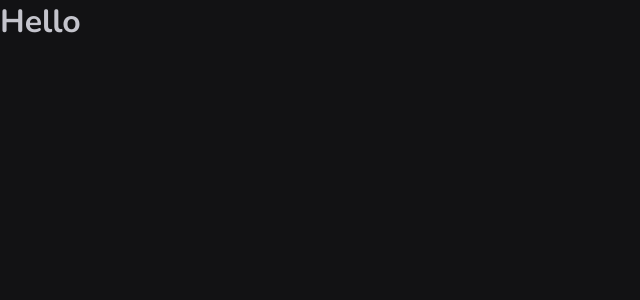
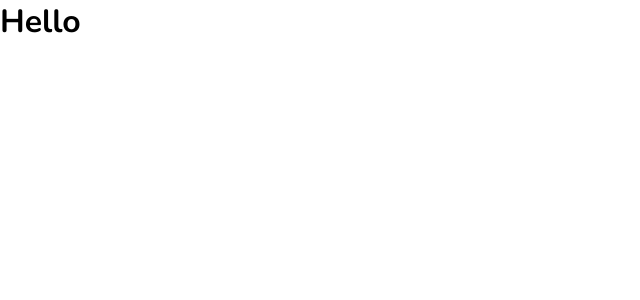
Before and after one commit to felipesanderp/findAfriend, a React (Vite) app: page / in a window 1280 px wide. Shown: the top 300 px of the page, without its empty margins (0-640 px from the left). Built offline with nearby package versions, Linux system fonts and the light colour scheme.

Commit message:
define theme colors

```diff
--- a/src/styles/themes/default.ts
+++ b/src/styles/themes/default.ts
@@ -1,21 +1,17 @@
 export const defaultTheme = {
-  white: '#FFF',
+  white: '#FFFFFF',
 
-  'gray-100': '#E1E1E6',
-  'gray-300': '#C4C4CC',
-  'gray-400': '#8D8D99',
-  'gray-500': '#7C7C8A',
-  'gray-600': '#323238',
-  'gray-700': '#29292E',
-  'gray-800': '#202024',
-  'gray-900': '#121214',
+  'blue-200': '#F5F8FA',
+  'blue-300': '#D3E2E5',
+  'blue-500': '#0D3B66',
 
-  'green-300': '#00B37E',
-  'green-500': '#00875F',
-  'green-700': '#015F43',
+  'green-300': '#3CDC8C',
 
-  'red-500': '#AB222E',
+  'red-100': '#FDECED',
+  'red-500': '#F15156',
   'red-700': '#7A1921',
 
-  'yellow-500': '#FBA94C',
+  'yellow-500': '#F4D35E',
+
+  'orange-500': '#F27006',
 }
```
